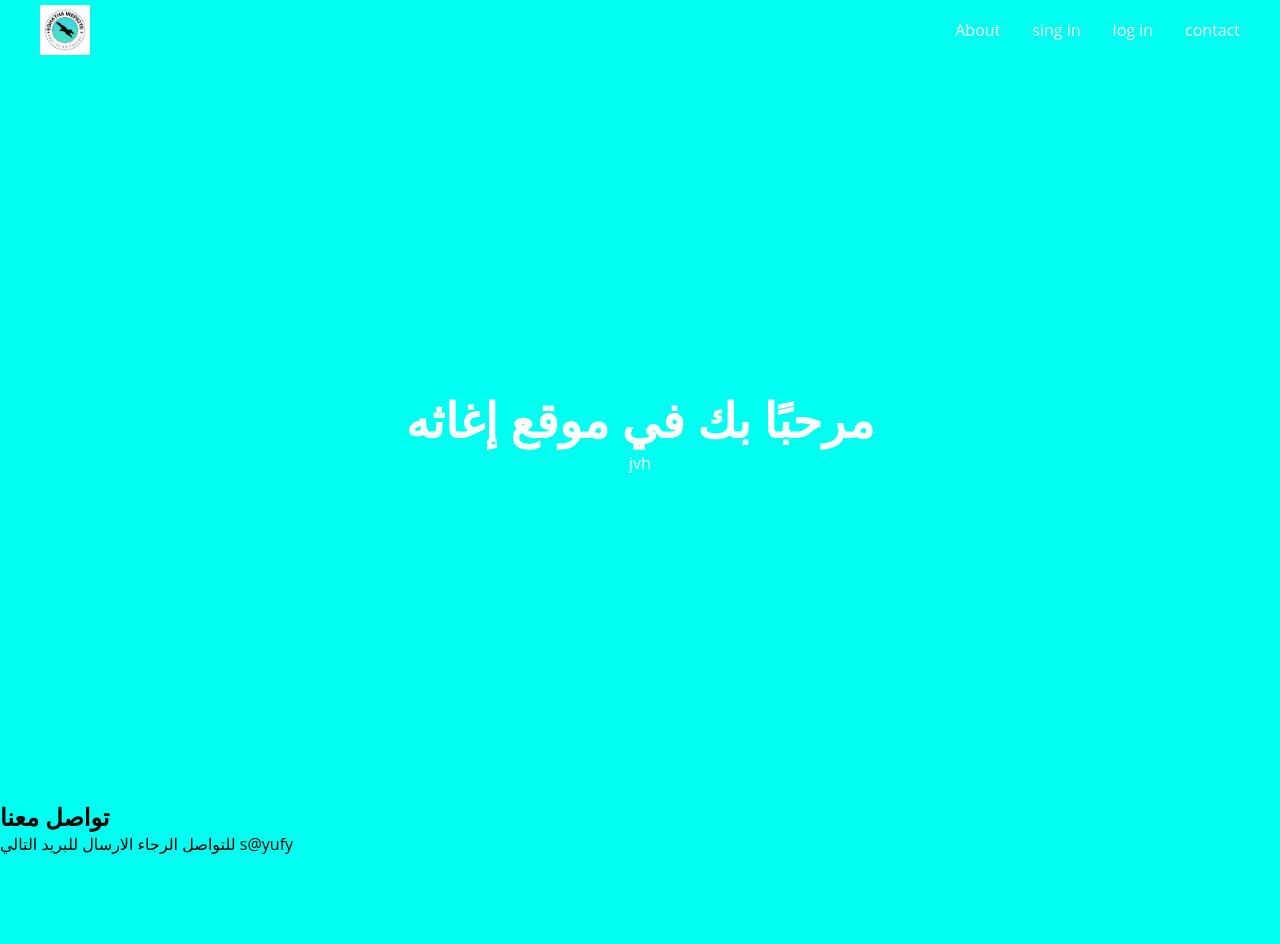
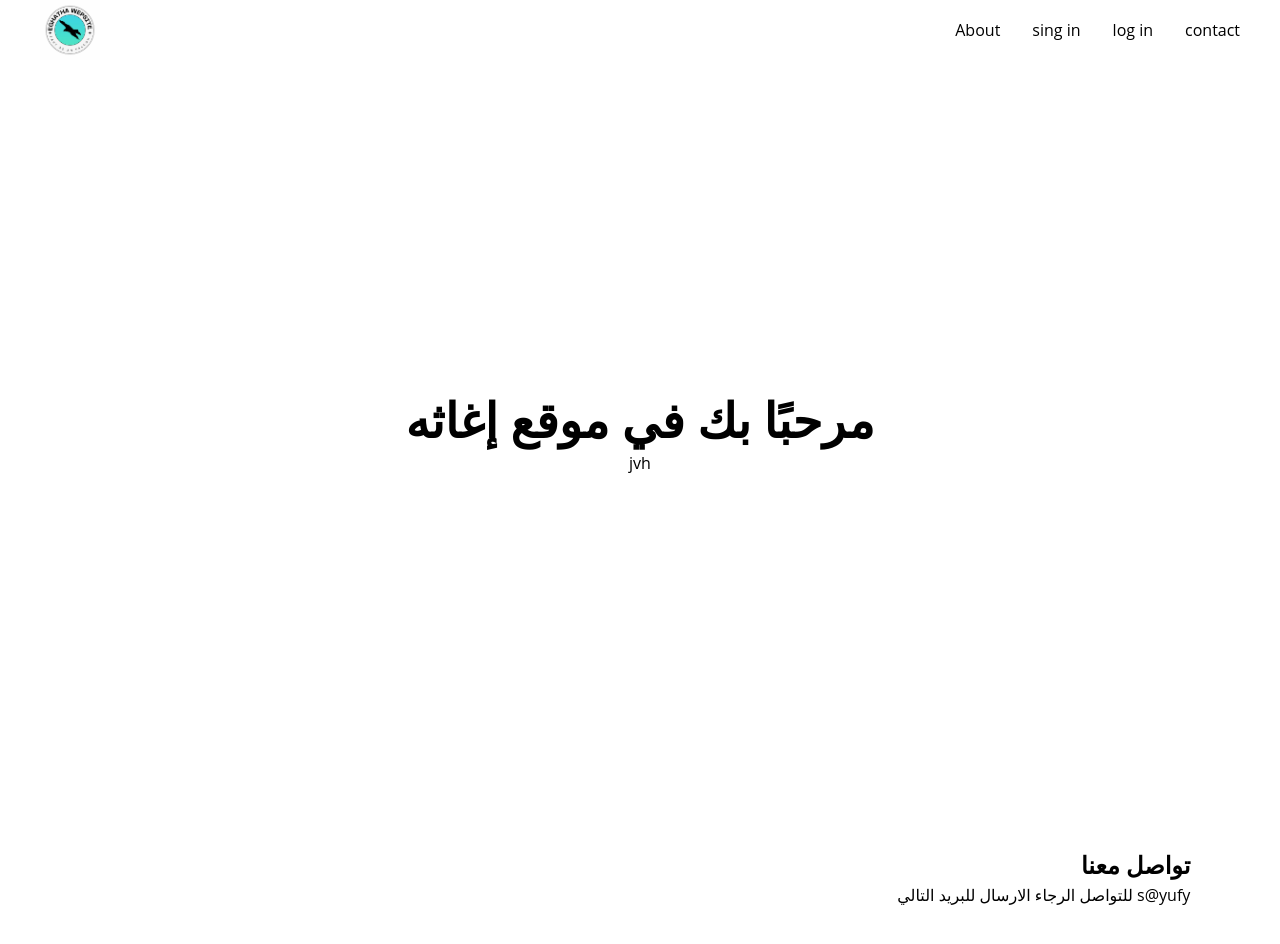
Before and after one commit to sitah1/egha, a plain HTML site: page index.html in a window 1280 px wide. Before the commit the page ends 855 px from the top, so only its background shows below. Drawn offline with Linux system fonts and the light colour scheme; files whose address does not match are found by name.

Commit message:
Update style.css

```diff
--- a/style.css
+++ b/style.css
@@ -5,15 +5,10 @@ box-sizing: border-box;
 font-family: 'Open Sans' , sans-serif;
 }
 
-.logoe{
-	width: 50px ;
-	cursor: pointer;
-}
-
 body
 {
 min-height: 100vh;
-background-color: #00fff0 ;
+background-color: white ;
 background-size: cover;
 background-position: center;
 }
@@ -26,7 +21,7 @@ list-style: none;
 a
 {
 text-decoration: none;
-color: #fff;
+color: black;
 font-size: 1rem;
 }
 
@@ -65,8 +60,19 @@ section#hero {
 	flex-direction: column;
 	align-items: center;
 	justify-content: center;
-	color: #fff;
+	color: black;
 }
 #hero h1{
 	font-size: 3rem
 }
+
+.logoe{
+	width: 60px ;
+	cursor: pointer;
+}
+
+#contact{
+	padding: 50px 7% ;
+	line-height: 30px ;
+	text-align: right ;
+}
```
